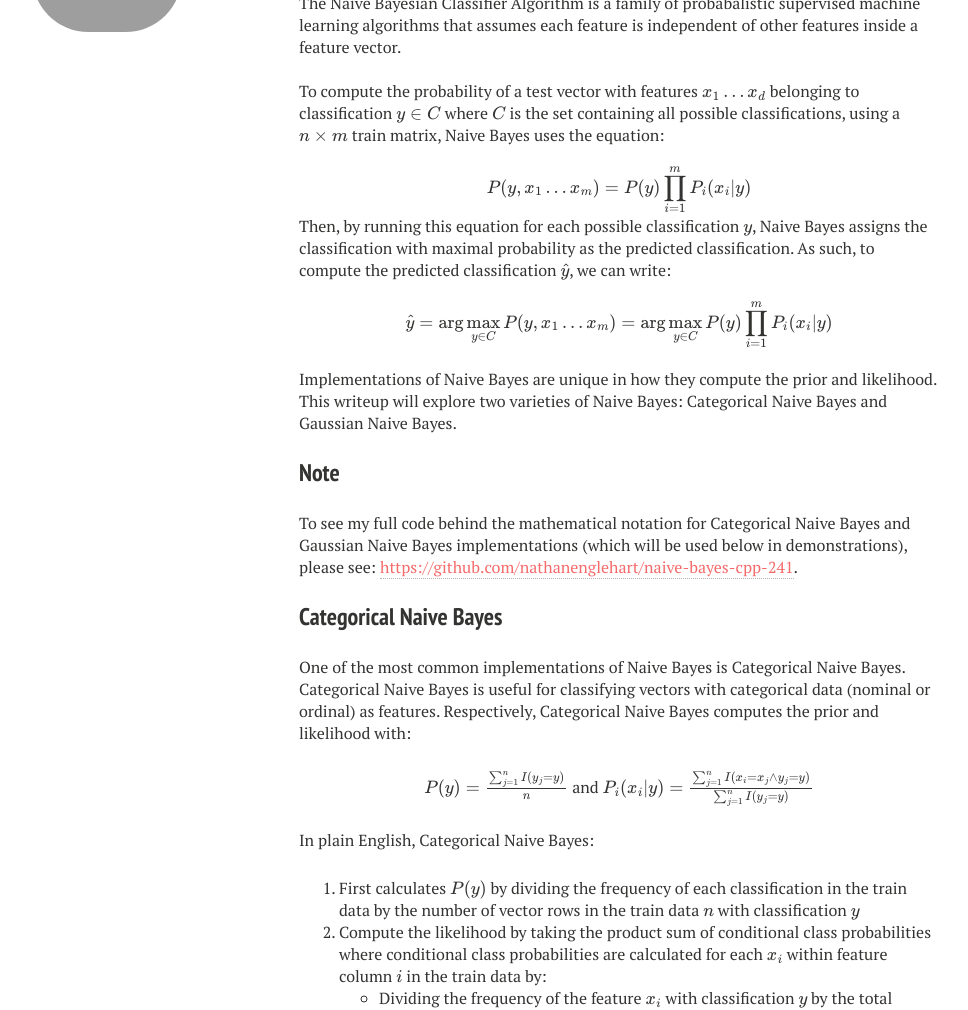
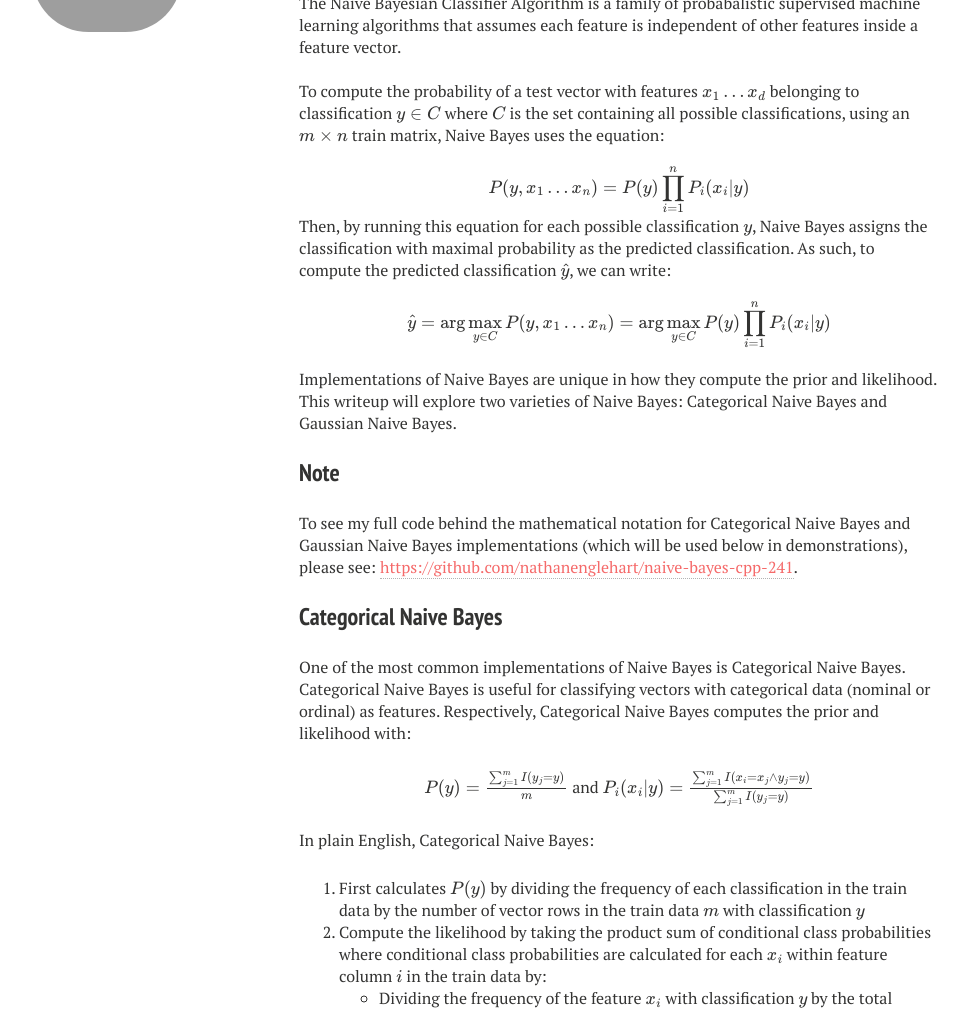
Before and after one commit to nathanenglehart/nathanenglehart.github.io, a Jekyll site: the page built from projects/naive-bayes.md, in a window 1280 px wide and 1400 px high. Shown: the part 165-1175 px from the top of the window, without its empty margins (21-989 px from the left). Built offline with Jekyll 4.4.1, drawn with Linux system fonts in a browser that asks for light colours; nearby versions of some CDN libraries; formulas are drawn with MathJax 3; some of the changed text lies outside the part shown.

Commit message:
more n and m fixes, proj de-list

```diff
--- a/projects/naive-bayes.md
+++ b/projects/naive-bayes.md
@@ -9,11 +9,11 @@ comments: false
 
 The Naive Bayesian Classifier Algorithm is a family of probabalistic supervised machine learning algorithms that assumes each feature is independent of other features inside a feature vector. \
 \
-To compute the probability of a test vector with features $x_1 ... x_d$ belonging to classification $y \in C$ where $C$ is the set containing all possible classifications, using a $n \times m$ train matrix, Naive Bayes uses the equation:
-\\[ P(y,x_1 ... x_m) = P(y) \prod^{m}_{i=1} P_i (x_i|y) \\]
+To compute the probability of a test vector with features $x_1 ... x_d$ belonging to classification $y \in C$ where $C$ is the set containing all possible classifications, using an $m \times n$ train matrix, Naive Bayes uses the equation:
+\\[ P(y,x_1 ... x_n) = P(y) \prod^{n}_{i=1} P_i (x_i|y) \\]
 
 Then, by running this equation for each possible classification $y$, Naive Bayes assigns the classification with maximal probability as the predicted classification. As such, to compute the predicted classification $\hat{y}$, we can write:
-\\[ \hat{y} = \arg \max_{y \in C} P(y,x_1 ... x_m) = \arg \max_{y \in C} P(y) \prod^{m}_{i=1} P_i (x_i|y) \\]
+\\[ \hat{y} = \arg \max_{y \in C} P(y,x_1 ... x_n) = \arg \max_{y \in C} P(y) \prod^{n}_{i=1} P_i (x_i|y) \\]
 Implementations of Naive Bayes are unique in how they compute the prior and likelihood. This writeup will explore two varieties of Naive Bayes: Categorical Naive Bayes and Gaussian Naive Bayes.
 
 ### Note
@@ -24,11 +24,11 @@ To see my full code behind the mathematical notation for Categorical Naive Bayes
 
 One of the most common implementations of Naive Bayes is Categorical Naive Bayes. Categorical Naive Bayes is useful for classifying vectors with categorical data (nominal or ordinal) as features. Respectively, Categorical Naive Bayes computes the prior and likelihood with:
 <div align="center">
-$P(y) = \frac{\sum^n_{j=1} I(y_j = y)}{n}$ and $P_i (x_i|y) = \frac{\sum^n_{j=1} I(x_i = x_j \land y_j = y)}{\sum^n_{j=1} I(y_j = y)}$
+$P(y) = \frac{\sum^m_{j=1} I(y_j = y)}{m}$ and $P_i (x_i|y) = \frac{\sum^m_{j=1} I(x_i = x_j \land y_j = y)}{\sum^m_{j=1} I(y_j = y)}$
 </div> \
 In plain English, Categorical Naive Bayes:
 
-1. First calculates $P(y)$ by dividing the frequency of each classification in the train data by the number of vector rows in the train data $n$ with classification $y$
+1. First calculates $P(y)$ by dividing the frequency of each classification in the train data by the number of vector rows in the train data $m$ with classification $y$
 2. Compute the likelihood by taking the product sum of conditional class probabilities where conditional class probabilities are calculated for each $x_i$ within feature column $i$ in the train data by:
 	- Dividing the frequency of the feature $x_i$ with classification $y$ by the total number of rows in the train data $n$ with classification $y$
 4. Multiply the result of the first and second steps
@@ -40,7 +40,7 @@ By running this equation for each possible classification $y$, Categorical Naive
 Categorical Naive Bayes faces an issue if individual categorical features labels are missing from the train data for some classification $y$ since this will lead to frequency based probability estimates becoming zero. This will set our product sum to zero and hinder the accuracy of the classifier. \
 \
 This problem can be solved using a technique called Laplace Smoothing. Laplace Smoothing is a slight modification to the Naive Bayes algorithm which solves the zero frequency problem by modifying the conditional class probability equation with:
-\\[ P_i (x_i|y) = \frac{(\sum^n_{j=1} I(x_i = x_j \land y_j = y)) + \alpha}{(\sum^n_{j=1} I(y_j = y)) + (\alpha m)} \\]
+\\[ P_i (x_i|y) = \frac{(\sum^m_{j=1} I(x_i = x_j \land y_j = y)) + \alpha}{(\sum^m_{j=1} I(y_j = y)) + (\alpha n)} \\]
 for some $\alpha \geq 1$. This ensures that conditional class probabilities will never become zero. Laplace smoothing can also be applied to other forms of Naive Bayes. For example, Laplace Smoothing is often applied to Multinomial Naive Bayes.
 
 ### Categorical Naive Bayes Visualization
@@ -109,7 +109,7 @@ Very similar to our original graph of true predictions! Further, by running in v
 ### Gaussian Naive Bayes
 
 Another implementation of the Naive Bayes algorithm is Gaussian Naive Bayes. It is highly useful for classifying vector rows with continuous feature variables. As in Categorical Naive Bayes, in Gaussian Naive Bayes, the prior probability is given by:
-\\[ P(y) = \frac{\sum^n_{j=1} I(y_j = y)}{n} \\]
+\\[ P(y) = \frac{\sum^m_{j=1} I(y_j = y)}{m} \\]
 On the other hand, the equation for the Gaussian Naive Baye likelihood is given by:
 \\[ P(x_i|y) = \frac{1}{\sqrt{2\pi\sigma^2_y}}exp\bigg(- \frac{(x_i - \mu_y)^2}{2\sigma^2_y} \bigg) \\]
 where $\sigma_y$ represents standard deviation computed using features of column $i$ with classification $y$ and $\mu_y$ represents mean computed using features of column $i$ with classification $y$.
```
Also changed, not shown: projects.md (+2 -2 lines), projects/knn.md (+4 -4 lines).
